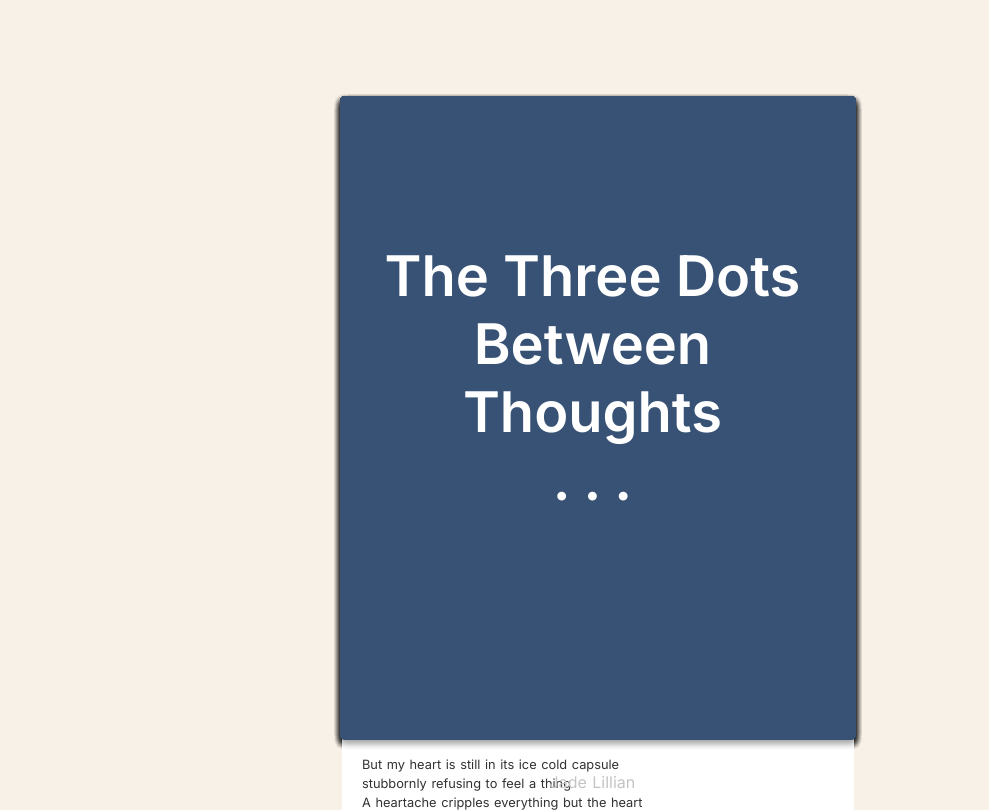
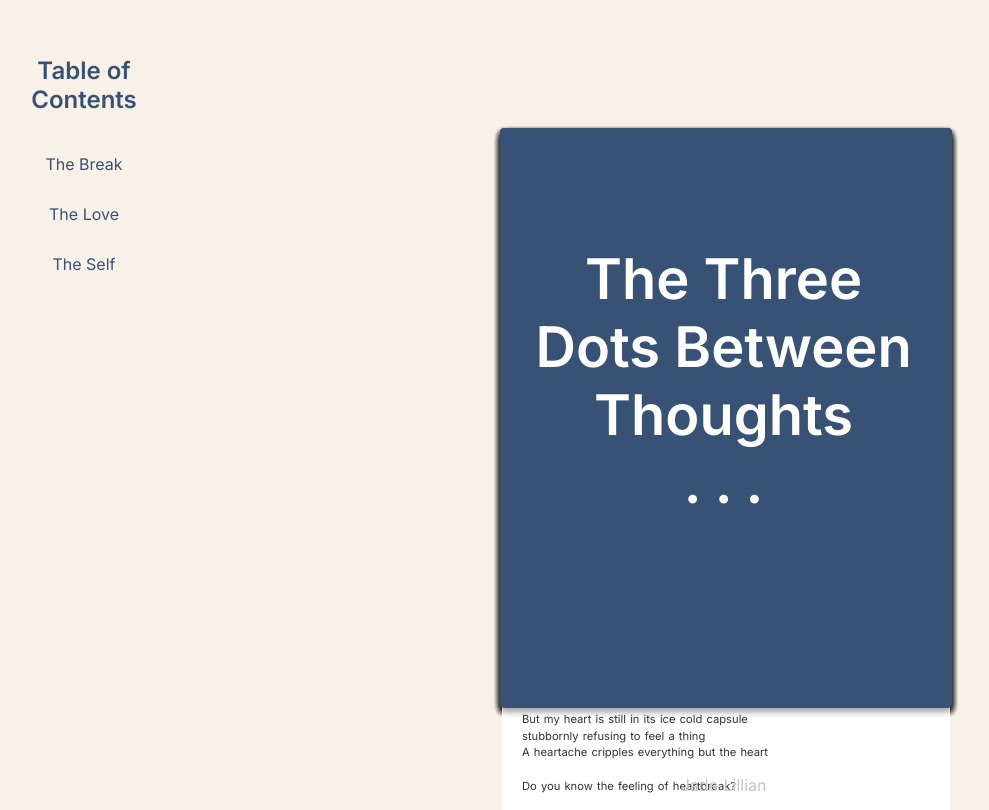
Before and after one commit to mialcheng/poetry, a plain HTML site: page index.html in a window 1280 px wide. Shown: the part 784-1594 px from the top of the page, without its empty margins (44-1033 px from the left). Drawn offline with Linux system fonts and the light colour scheme.

Commit message:
table of contents created

```diff
--- a/index.html
+++ b/index.html
@@ -16,6 +16,15 @@
         <button class="scroll-down">Read the Book</button>
     </div>
 
+    <div class="content">
+        <div class="sidebar">
+            <h3> Table of Contents</h3>
+            <ul>
+                <li class="sidebar-item" data-target="1"> The Break</li>
+                <li class="sidebar-item" data-target="6"> The Love</li>
+                <li class="sidebar-item" data-target="11"> The Self</li>
+            </ul>
+        </div>
         <div class="book-container">
             <div class="book">
                 <div class="page title" id="1">
@@ -33,7 +42,7 @@
                 </div>
 
 
-            <div class="page chapter-start" id="2">
+                <div class="page chapter-start" id="thebreak">
                     <div class="front">
                         <h2>The Break</h2>
                         <img src="img/growth.avif" alt="plants growth" />
@@ -224,7 +233,7 @@
                     </div>
                 </div>
 
-            <div class="page chapter-start" id="2">
+                <div class="page chapter-start" id="thelove">
                     <div class="front">
                         <h2>The Love</h2>
                         <img src="img/growth.avif" alt="plants growth" />
@@ -388,7 +397,7 @@
                     </div>
                 </div>
 
-            <div class="page chapter-start" id="2">
+                <div class="page chapter-start" id="theself">
                     <div class="front">
                         <h2>The Self</h2>
                         <img src="img/growth.avif" alt="plants growth" />
@@ -470,6 +479,9 @@
 
             </div>
 
+        </div>
+    </div>
+
     <script src="script.js"></script>
 </body>
 
--- a/script.js
+++ b/script.js
@@ -3,9 +3,10 @@ document.addEventListener("DOMContentLoaded", () => {
     const book = document.querySelector(".book");
     let currentPage = 0;
     const bookContainer = document.querySelector(".book-container");
+    const sidebarItems = document.querySelectorAll(".sidebar li");
+    const sidebar = document.querySelector(".sidebar"); // Moved out for better access
 
     const updateBookPosition = () => {
-        // Center the book if the book is opened (not at the first or last page)
         if (currentPage === 0) {
             bookContainer.classList.add("center");
             bookContainer.classList.remove("shift-right");
@@ -13,37 +14,23 @@ document.addEventListener("DOMContentLoaded", () => {
             bookContainer.classList.add("shift-right");
             bookContainer.classList.remove("center");
         }
-
     };
 
-    const flipForward = () => {
-      if (currentPage < pages.length) {
+    const flipToPage = (targetPage) => {
+        while (currentPage < targetPage) {
             pages[currentPage].classList.add("flipped");
             togglePageVisibility(currentPage, true);
             currentPage++;
+        }
+        while (currentPage > targetPage) {
+            currentPage--;
+            pages[currentPage].classList.remove("flipped");
+            togglePageVisibility(currentPage, false);
+        }
         updateZIndex();
         updateBookPosition();
-      }
-      else if (currentPage >= pages.length - 2) {
-        pages[currentPage].classList.add("flipped");
-        togglePageVisibility(currentPage, true);
-        currentPage++;
-        updateZIndex();
-        bookContainer.classList.remove("shift-right");
-        bookContainer.classList.add("center");
-      }
+        // updateSidebarVisibility();
     };
-
-    const flipBackward = () => {
-        if (currentPage > 0) {
-          currentPage--;
-          pages[currentPage].classList.remove("flipped");
-          togglePageVisibility(currentPage, false); // Back hidden, front visible
-          updateZIndex();
-          updateBookPosition();
-        }
-      };
-
 
     const togglePageVisibility = (index, flipForward) => {
         const front = pages[index].querySelector(".front");
@@ -55,6 +42,45 @@ document.addEventListener("DOMContentLoaded", () => {
         } else {
             front.style.visibility = "visible";
             back.style.visibility = "hidden";
+        }
+    };
+
+    // const updateSidebarVisibility = () => {
+    //     if (currentPage > 0 && currentPage < pages.length - 1) {
+    //         sidebar.style.visibility = "visible"; // Show sidebar for middle pages
+    //     } else {
+    //         sidebar.style.visibility = "hidden"; // Hide sidebar for first and last pages
+    //     }
+    // };
+
+    // Sidebar navigation
+    sidebarItems.forEach((item) => {
+        item.addEventListener("click", () => {
+            const targetPage = parseInt(item.getAttribute("data-target"), 10);
+            flipToPage(targetPage);
+        });
+    });
+
+
+    const flipForward = () => {
+        if (currentPage < pages.length) {
+            pages[currentPage].classList.add("flipped");
+            togglePageVisibility(currentPage, true);
+            currentPage++;
+            updateZIndex();
+            updateBookPosition();
+            updateSidebarVisibility(); // Update visibility after flipping forward
+        }
+    };
+
+    const flipBackward = () => {
+        if (currentPage > 0) {
+            currentPage--;
+            pages[currentPage].classList.remove("flipped");
+            togglePageVisibility(currentPage, false);
+            updateZIndex();
+            updateBookPosition();
+            updateSidebarVisibility(); // Update visibility after flipping backward
         }
     };
 
@@ -95,7 +121,8 @@ document.addEventListener("DOMContentLoaded", () => {
         });
     };
 
-
+    // Initialize
     updateZIndex();
     updateBookPosition();
+    updateSidebarVisibility(); // Initial visibility setup
 });
--- a/styles.css
+++ b/styles.css
@@ -42,7 +42,7 @@ h4 {
     font-family: 'Inter', sans-serif;
     word-spacing: 1px;
     line-height: 1.5;
-    font-size: 1.6vh;
+    font-size: 1.4vh;
   }
 
   .landing {
@@ -75,8 +75,7 @@ h4 {
   }
 
   .book-container {
-    height: 100vh;
-    width: 100vw;
+    padding: 10px;
     display: flex;
     justify-content: center;
     align-items: center;
@@ -90,12 +89,12 @@ h4 {
 
   .shift-right {
     justify-content: center;
-    transform: translateX(20vw)
+    transform: translateX(15vw)
   }
 
   .book {
-    width: 40vw;
-    height: 50vw;
+    width: 35vw;
+    height: 45vw;
     position: relative;
     transform-style: preserve-3d;
     transition: transform 0.6s ease;
@@ -204,3 +203,41 @@ h4 {
   .book-container.shift-left {
     justify-content: flex-start;
   }
+
+.content {
+    display: grid;
+    grid-template-columns: 1fr 4fr;
+    height: 100vh;
+    overflow: hidden;
+}
+
+/* Sidebar styles */
+.sidebar {
+    /* visibility: hidden; */
+    padding: 20px;
+    box-shadow: 2px 0 5px rgba(0, 0, 0, 0.1);
+    overflow-y: auto;
+}
+.sidebar h3{
+    padding: 20px;
+    text-align: center;
+}
+
+.sidebar ul {
+    list-style: none;
+    margin: 0;
+    padding: 0;
+}
+
+.sidebar li {
+    margin: 10px 0;
+    padding: 10px;
+    cursor: pointer;
+    border-radius: 5px;
+    text-align: center;
+    color: var(--slate-blue);
+}
+
+.sidebar li:hover {
+    background: #bbb;
+}
```
Lines whose indentation alone changed are shown as unchanged.
